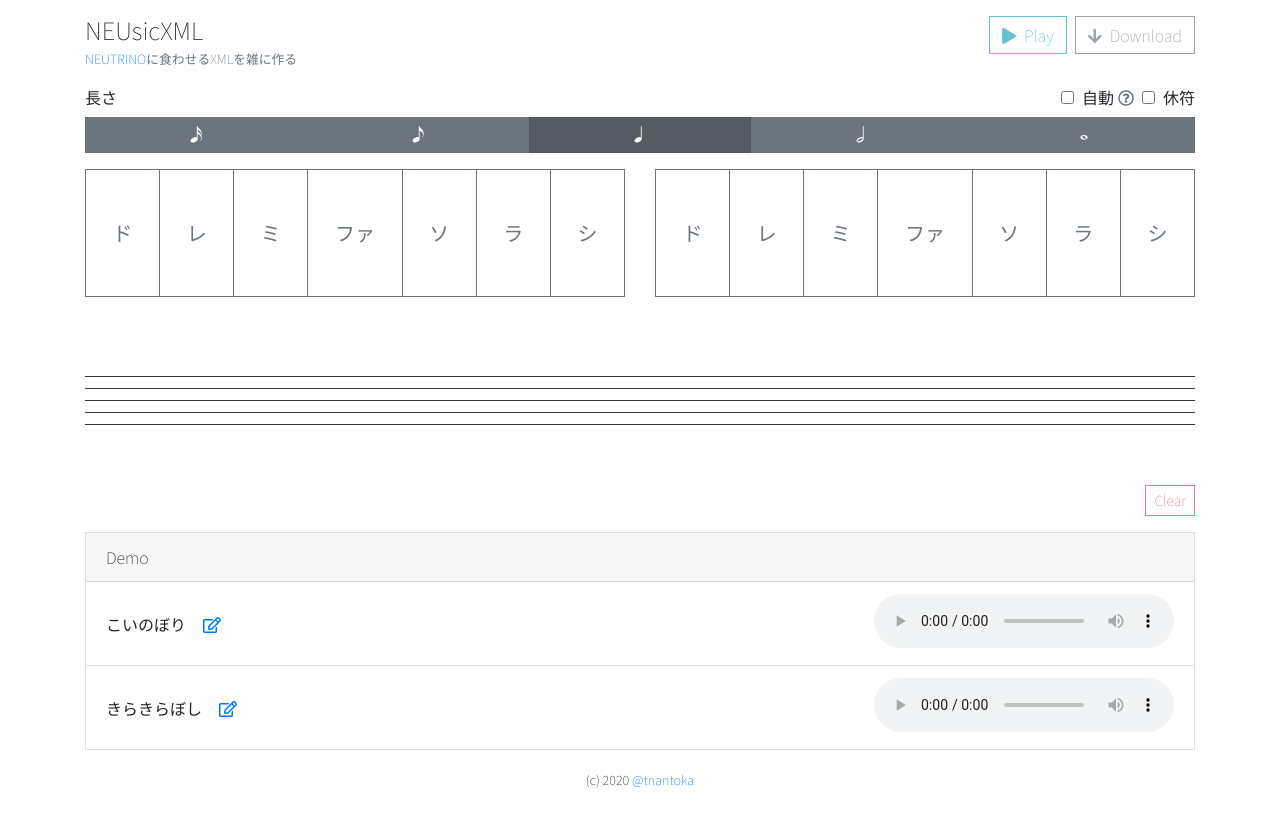
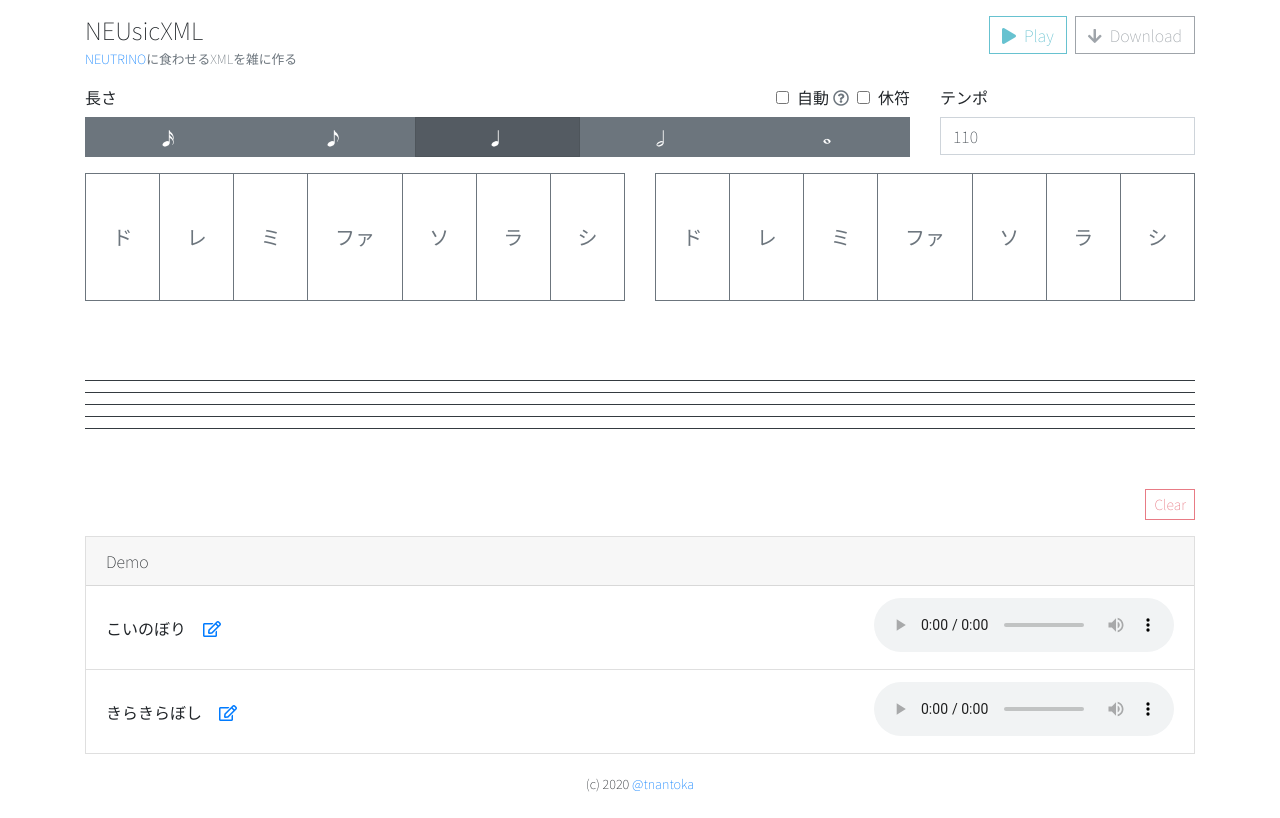
Before and after one commit to tnantoka/neusicxml, a React (Create React App) app: page / in a window 1280 px wide. Built offline with nearby package versions, Linux system fonts and the light colour scheme.

Commit message:
tempo, before unload

```diff
--- a/src/App.tsx
+++ b/src/App.tsx
@@ -15,9 +15,10 @@ import Builder from './utils/builder';
 export default function App() {
   // Header
   const onClickPlay = () => {
+    Transport.bpm.value = tempo;
     const synth = new Synth().toDestination();
 
-    const events = new Builder(notes).events();
+    const events = new Builder(notes, tempo).events();
     const seq = new Part(
       (time, note) => {
         synth.triggerAttackRelease(
@@ -31,11 +32,9 @@ export default function App() {
     );
     seq.start();
     Transport.start();
-
-    console.log(JSON.stringify(notes));
   };
   const onClickDownload = () => {
-    const xml = new Builder(notes).xml();
+    const xml = new Builder(notes, tempo).xml();
     const blob = new Blob([xml], { type: 'text/xml' });
     const link = document.createElement('a');
     link.download = 'neusicxml.musicxml';
@@ -75,6 +74,11 @@ export default function App() {
     const nextNotes = [...notes];
     nextNotes.forEach(note => note.octave = octave);
     setNotes(nextNotes);
+  };
+
+  const [tempo, setTempo] = useState(110);
+  const onChangeTempo = (tempo: number) => {
+    setTempo(tempo);
   };
 
   // Keyboard
@@ -139,6 +143,8 @@ export default function App() {
           onChangeAccidental,
           octave,
           onChangeOctave,
+          tempo,
+          onChangeTempo,
         }}
       />
       <Keyboard
--- a/src/components/Toolbar.tsx
+++ b/src/components/Toolbar.tsx
@@ -20,6 +20,8 @@ type Props = {
   onChangeAccidental: (accidental: string) => void;
   octave: number;
   onChangeOctave: (octave: number) => void;
+  tempo: number;
+  onChangeTempo: (tempo: number) => void;
 };
 
 export default function Header(props: Props) {
@@ -35,11 +37,14 @@ export default function Header(props: Props) {
     onChangeAccidental,
     octave,
     onChangeOctave,
+    tempo,
+    onChangeTempo,
   } = props;
+console.log(tempo);
 
   return (
     <div className="row">
-      <div className="col-sm-12 mb-3">
+      <div className="col-sm-9 mb-3">
         <div className="d-flex">
           長さ
           <label className="ml-auto">
@@ -62,7 +67,7 @@ export default function Header(props: Props) {
           </label>
         </div>
         <div>
-          <div className="btn-group btn-group-sm w-100">
+          <div className="btn-group w-100">
             {!isRest
               ? noteImages.map(
                   (image, i) => (
@@ -138,6 +143,22 @@ export default function Header(props: Props) {
           </div>
         </div>
       )}
+
+      <div className="col-sm-3 mb-3">
+        <div className="d-flex mb-2">
+          テンポ
+        </div>
+        <div>
+          <input
+            type="number"
+            className="form-control"
+            min="40"
+            max="240"
+            value={tempo}
+            onChange={(e: any) => onChangeTempo(e.target.value)}
+          />
+        </div>
+      </div>
     </div>
   );
 }
--- a/src/constants/template.ts
+++ b/src/constants/template.ts
@@ -14,6 +14,9 @@ export default `
           <beat-type>4</beat-type>
         </time>
       </attributes>
+      <direction>
+        <sound tempo="<%= tempo %>"/>
+      </direction>
       <note>
         <rest/>
         <duration>16</duration>
--- a/src/index.tsx
+++ b/src/index.tsx
@@ -14,3 +14,8 @@ ReactDOM.render(<App />, document.getElementById('root'));
 // unregister() to register() below. Note this comes with some pitfalls.
 // Learn more about service workers: https://bit.ly/CRA-PWA
 serviceWorker.unregister();
+
+window.addEventListener('beforeunload', (e: BeforeUnloadEvent) => {
+  e.preventDefault();
+  e.returnValue = '';
+});
--- a/src/utils/builder.ts
+++ b/src/utils/builder.ts
@@ -6,9 +6,11 @@ import template from '../constants/template';
 
 export default class Builder {
   notes: Note[]
+  tempo: number
 
-  constructor(notes: Note[]) {
+  constructor(notes: Note[], tempo: number) {
     this.notes = notes;
+    this.tempo = tempo;
   }
 
   events(withRest = false) {
@@ -82,7 +84,7 @@ export default class Builder {
 
   xml() {
     const measures = this.measures();
-    const xml = ejs.render(template, { measures });
+    const xml = ejs.render(template, { measures, tempo: this.tempo });
     return xml;
   }
 }
```
